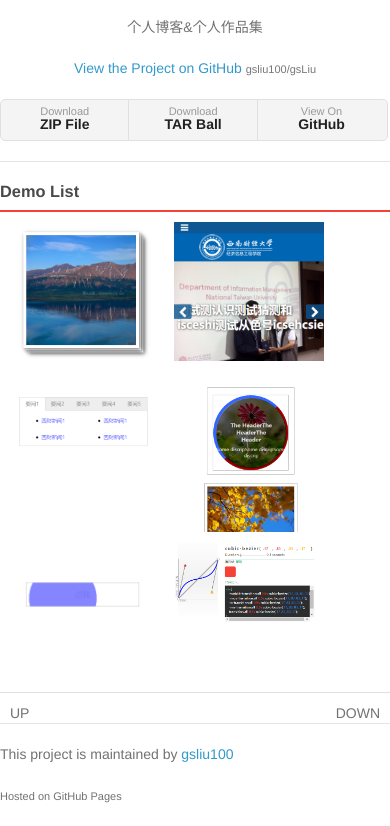
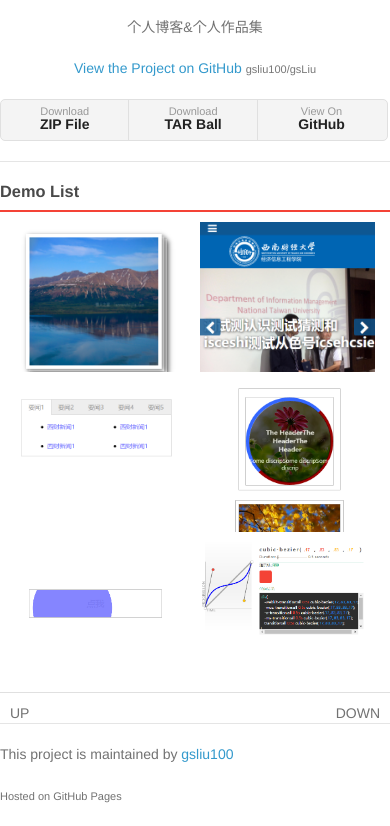
Before and after one commit to gsliu100/front-test, a plain HTML site: page index.html in a window 390 px wide. Both pictures are taken after a click on the element "DOWN". Shown: the part 480-1306 px from the top of the page. Drawn offline with nearby package versions, Linux system fonts and the light colour scheme.

Commit message:
bug修复
bug修复

```diff
--- a/index.html
+++ b/index.html
@@ -59,7 +59,13 @@
           var mySlides = document.getElementsByClassName('mySlide');
           var myList = document.getElementById('myList');
           var lis = myList.children.length;
-          var lineNumbers = Math.ceil(lis/3);
+          var lineNumbers = 0;
+          if((navigator.userAgent.indexOf('Android') == -1 && navigator.userAgent.indexOf('iPhone') == -1)){
+              lineNumbers = Math.ceil(lis/3)
+          }else{
+              lineNumbers = Math.ceil(lis/2);
+          }
+          console.log(navigator.userAgent);
           console.log(lineNumbers);
           mySlides[0].addEventListener('click',function(){
               var cTop = parseInt(myList.style.top);
@@ -70,7 +76,8 @@
           });
           mySlides[1].addEventListener('click',function(){
               var cTop = parseInt(myList.style.top);
-              if(cTop >= 0 && cTop < (lineNumbers-3)*160){
+              console.log(cTop);
+              if(cTop > -(lineNumbers-3)*160){
                 cTop = cTop - 160;
                 myList.style.top = cTop + 'px';
               }
--- a/mycss/main.css
+++ b/mycss/main.css
@@ -27,12 +27,14 @@ body{
 	height:480px;
 	overflow: hidden;
 	position:relative;
+	width:100%;
 }
 #myList{
 	list-style: none;
 	padding:0;
 	// padding-top:20px;
 	margin:0;
+	width:100%;
 	// overflow: hidden;
 	position: absolute;
 	transition:all .5s ease;
@@ -42,7 +44,7 @@ body{
 #myList li{
 	float:left;
 	position:relative;
-	width:150px;
+	width:30%;
 	height:150px;
 	overflow: hidden;
 	margin:10px 8px 0px 8px;
@@ -114,3 +116,15 @@ header{
 #myMore .mySlide:last-child{
 		float: right;
 }
+
+@media print, screen and (max-width: 960px){
+	header{
+		padding-right: 0;
+	}
+}
+
+@media screen and (max-width: 720px){
+	#myList li{
+		width:45%;
+	}
+}
```
